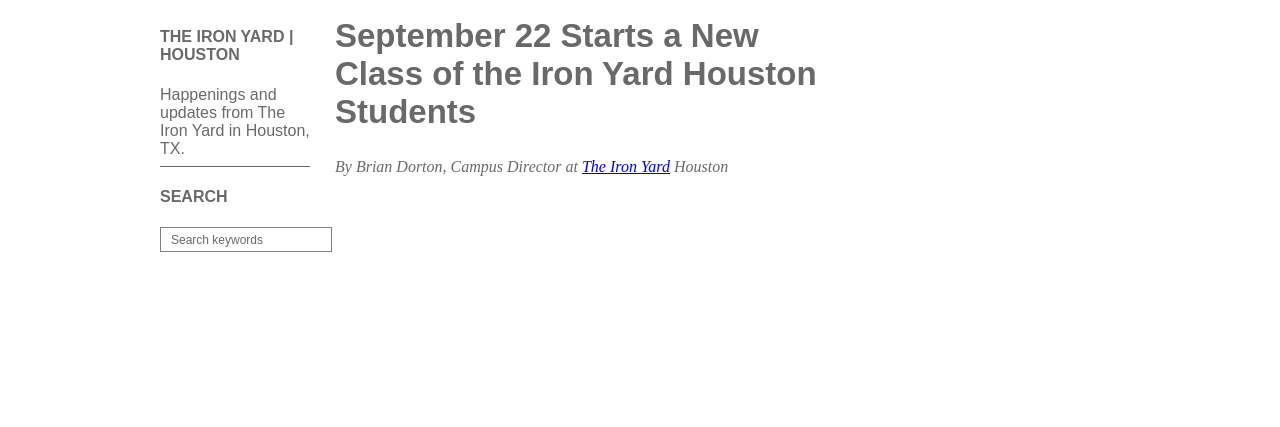
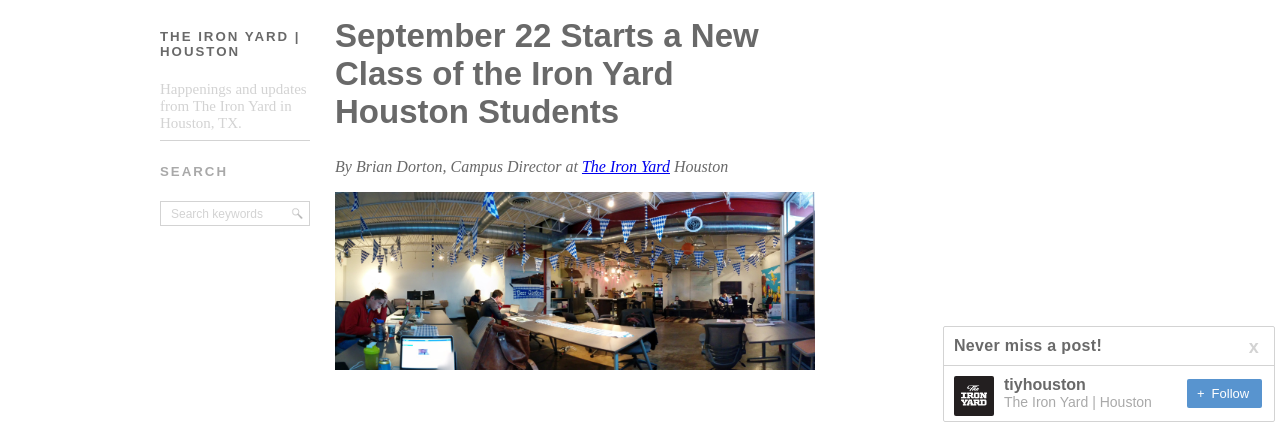
Before and after one commit to JasonOhr/1.2-blog-layout, a plain HTML site: page index.html in a window 1280 px wide. Shown: the part 373-800 px from the top of the page. Drawn offline with Linux system fonts and the light colour scheme.

Commit message:
Completed changes

```diff
--- a/index.html
+++ b/index.html
@@ -15,18 +15,28 @@
 
     <div id="container">
     <aside>
-        <h4>The iron yard | houston</h4>
+        <h5>The iron yard | houston</h5>
         <p>Happenings and updates from The Iron Yard in Houston, TX.</p>
-        <h4>search</h4>
-        <div><span>Search keywords</span></div>
+        <h5 class="light">search</h5>
+        <div><span class="lighter">Search keywords</span><img src="images/glass.png"></div>
     </aside>
     <article>
         <h1>September 22 Starts a New Class of the Iron Yard Houston Students</h1>
         <p><i>By Brian Dorton, Campus Director at <a href="http://houston.theironyard.com">The Iron Yard</a> Houston</i></p>
+        <img src="images/beer-fest.jpg" alt="beer fest"/>
     </article>
-    <section>
+    <div id="signup">
+        <div id="tag-line"><p><strong>Never miss a post!<span>x</span></strong></p></div>
+        <span>
+            <a id="tiy-sqr" href="#"><img src="images/tiy.png" alt=""/></a>
+            <div id="surround">
+                <div id="top">tiyhouston</div>
+                <div id="bottom">The Iron Yard | Houston</div>
+            </div>
+            <a id="follow" href="#"><span>+</span>Follow</a>
 
-    </section>
+        </span>
+    </div>
     </div>
 
 </body>
--- a/styles/style.css
+++ b/styles/style.css
@@ -10,6 +10,12 @@
     background-size: cover;
     height: 300px;
 
+}
+.lighter {
+    color: lightgray;
+}
+.light {
+    color: #a9a9a9;
 }
 div.round {
     margin-top: -60px;
@@ -28,30 +34,45 @@
     width: 150px;
     margin-left: 150px;
     float: left;
+    color: #a9a9a9;
 }
-aside h4 {
-
+aside h5 {
+    color: #696969;
     text-transform: uppercase;
+    letter-spacing: 0.15em;
 
 }
 aside p{
     padding-bottom: 8px;
-    border-bottom: 1px solid #696969;
+    color: lightgray;
+    border-bottom: 1px solid lightgray;
+    font-family: serif;
+    font-size: 15px;
 }
 aside div {
-    border: 1px solid grey;
+    -webkit-box-sizing: border-box;
+    -moz-box-sizing: border-box;
+    box-sizing: border-box;
+    border: 1px solid lightgray;
     font-size: 12px;
-    width:160px;
-    height: 13px;
+    width:150px;
+    height: 25px;
     padding: 5px;
+    margin-right: 10px;
 
 
 }
+aside img {
+    height: 13px;
+    float: right;
+    opacity: 0.3;
+}
 aside div span {
     margin: 5px;
+
 }
 article {
-    width: 40%;
+    width: 480px;
     margin-left: 300px;
     padding: 0 25px;
 }
@@ -62,3 +83,75 @@
 article p {
     font-family: serif;
 }
+article img {
+    width: 480px;
+}
+#signup {
+    position: fixed;
+    bottom: 5px;
+    right: 5px;
+    width: 330px;
+    background-color: #fff;
+    border: 1px solid lightgray;
+    -webkit-border-radius: 5px;
+    -moz-border-radius: 5px;
+    border-radius: 2px;
+}
+#tag-line{
+    border-bottom: 1px solid lightgray;
+}
+#tag-line p{
+    letter-spacing: .02em;
+    margin:10px;
+}
+#tag-line p span {
+    float: right;
+    padding-right: 5px;
+    font-size: 18px;
+    color: lightgray;
+
+}
+#tiy-sqr img{
+    height: 40px;
+    width: 40px;
+    margin:10px;
+    margin-bottom: 5px;
+    -webkit-border-radius: 2px;
+    -moz-border-radius: 2px;
+    border-radius: 2px;
+    float: left;
+}
+#surround {
+    margin-left: 60px;
+    width: 150px;
+
+}
+#top {
+    letter-spacing: 0;
+    font-weight: bold;
+    padding-top: 10px;
+}
+#bottom {
+    font-size: 14px;
+    color: #a9a9a9;
+}
+#follow {
+    color: #fff;
+    background-color: rgb(88, 148, 207);
+    border-radius: 2px;
+    margin-right: 5px;
+    padding: 7px 10px;
+    text-decoration: none;
+    font-family: sans-serif;
+    font-size: 13px;
+    display: block;
+    position: absolute;
+    right: 7px;
+    bottom: 13px;
+    width: 55px;
+
+}
+
+#follow span {
+    padding-right: 7px;
+}
```
Also changed, not shown: images/beer-fest.jpg (added), images/glass.png (added).
